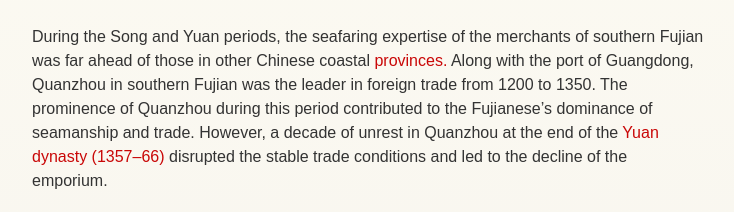
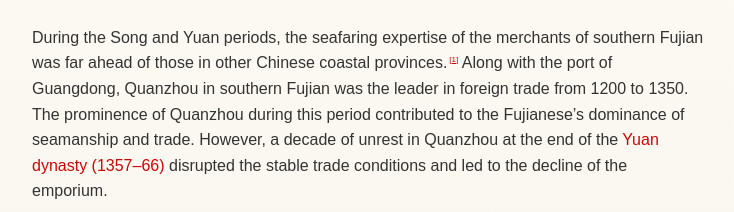
Before and after one commit to christian-acuna/thesis, a plain HTML site: page index.html in a window 1280 px wide. Shown: the part 556-768 px from the top of the page, without its empty margins (272-1006 px from the left). Drawn offline with nearby package versions, Linux system fonts and the light colour scheme; a web font is replaced by a local one.

Commit message:
Add subscript to footnotes and link back at bottom

```diff
--- a/assets/stylesheets/styles.css
+++ b/assets/stylesheets/styles.css
@@ -70,6 +70,44 @@ h1 {
 
 /*
   ========================================
+  Footnotes
+  ========================================
+*/
+
+article {
+    counter-reset: footnotes;
+}
+
+a[aria-describedby="footnote-label"] {
+    counter-increment: footnotes;
+    text-decoration: none;
+    color: inherit;
+    cursor: default;
+    outline: none;
+    text-transform: none;
+}
+
+a[aria-describedby="footnote-label"]:hover {
+    text-decoration: none;
+}
+
+a[aria-describedby="footnote-label"]::after {
+    content: '[' counter(footnotes) ']';
+    vertical-align: super;
+    font-size: 0.5em;
+    margin-left: 2px;
+    color: #c90707;
+    text-decoration: underline;
+    cursor: pointer;
+}
+
+a[aria-describedby="footnote-label"]:focus::after {
+    outline: thin dotted;
+    outline-offset: 2px;
+}
+
+/*
+  ========================================
   Rows
   ========================================
 */
@@ -91,12 +129,13 @@ footer ol {
 */
 
 p {
-  font : 400 16px/24px 'gentium book basic',
+  font : 400 16px 'gentium book basic',
          "KaiTi",
          "楷体",
          "STKaiti",
          "华文楷体",
          sans-serif;
+    line-height: 1.6;
 }
 
 /*
--- a/index.html
+++ b/index.html
@@ -26,7 +26,7 @@
                     <header class="page-header">
                         <h1>The Rise of Hokkien Merchants in the </h1>
                         <h2><span id="eastern-ocean">Eastern Ocean</span></h2> </header> <section>
-                    <p> During the Song and Yuan periods, the seafaring expertise of the merchants of southern Fujian was far ahead of those in other Chinese coastal <a href="#provinces">provinces.</a> Along with the port of Guangdong, Quanzhou in southern Fujian was the leader in
+                    <p> During the Song and Yuan periods, the seafaring expertise of the merchants of southern Fujian was far ahead of those in other Chinese coastal <a aria-describedby="footnote-label" href="#provinces" id="provinces-ref">provinces.</a> Along with the port of Guangdong, Quanzhou in southern Fujian was the leader in
                         foreign trade from 1200 to 1350. The prominence of Quanzhou during this period contributed to the Fujianese’s dominance of seamanship and trade. However, a decade of unrest in Quanzhou at the end of the <a href="https://en.wikipedia.org/wiki/Yuan_dynasty" target="_blank">Yuan dynasty (1357–66)</a> disrupted
                         the stable trade conditions and led to the decline of the emporium. </p>
                     <p> The ascendancy of the Ming and the expulsion of the Mongol Yuan dynasty transformed the state’s perspective on the maritime region. The new Ming government was skeptical of all overseas activities; they believed foreign trade posed
@@ -53,8 +53,9 @@
         </div>
         <div class="row">
             <footer>
+                <h2 id="footnote-label">Footnotes</h2>
                 <ol>
-                    <li id="provinces">James K. Chin, “Merchants and Other Sojourners: The Hokkiens Overseas, 1570–1760” (PhD diss., University of Hong Kong, 1998).</li>
+                    <li id="provinces">James K. Chin, “Merchants and Other Sojourners: The Hokkiens Overseas, 1570–1760” (PhD diss., University of Hong Kong, 1998).<a href="#provinces-ref" aria-label="Back to content">↩</a></li>
                 </ol>
             </footer>
         </div>
```
